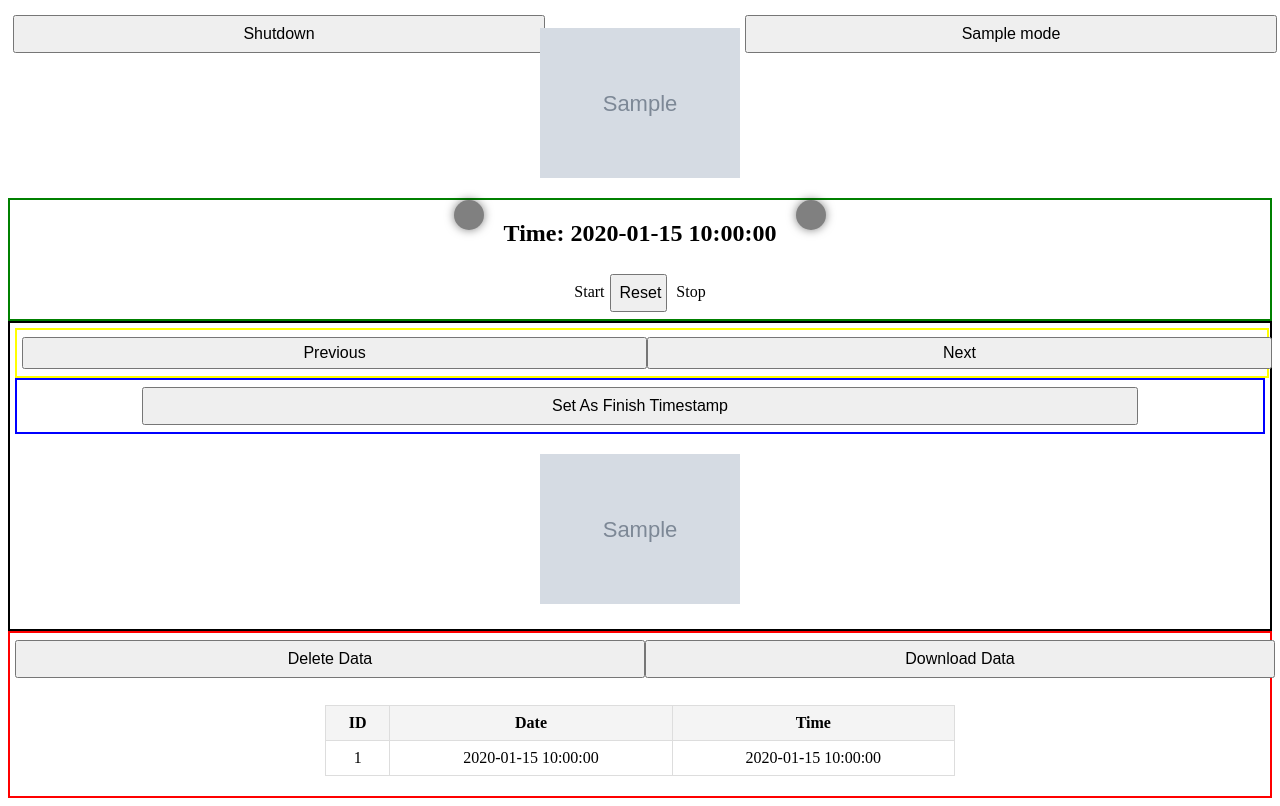
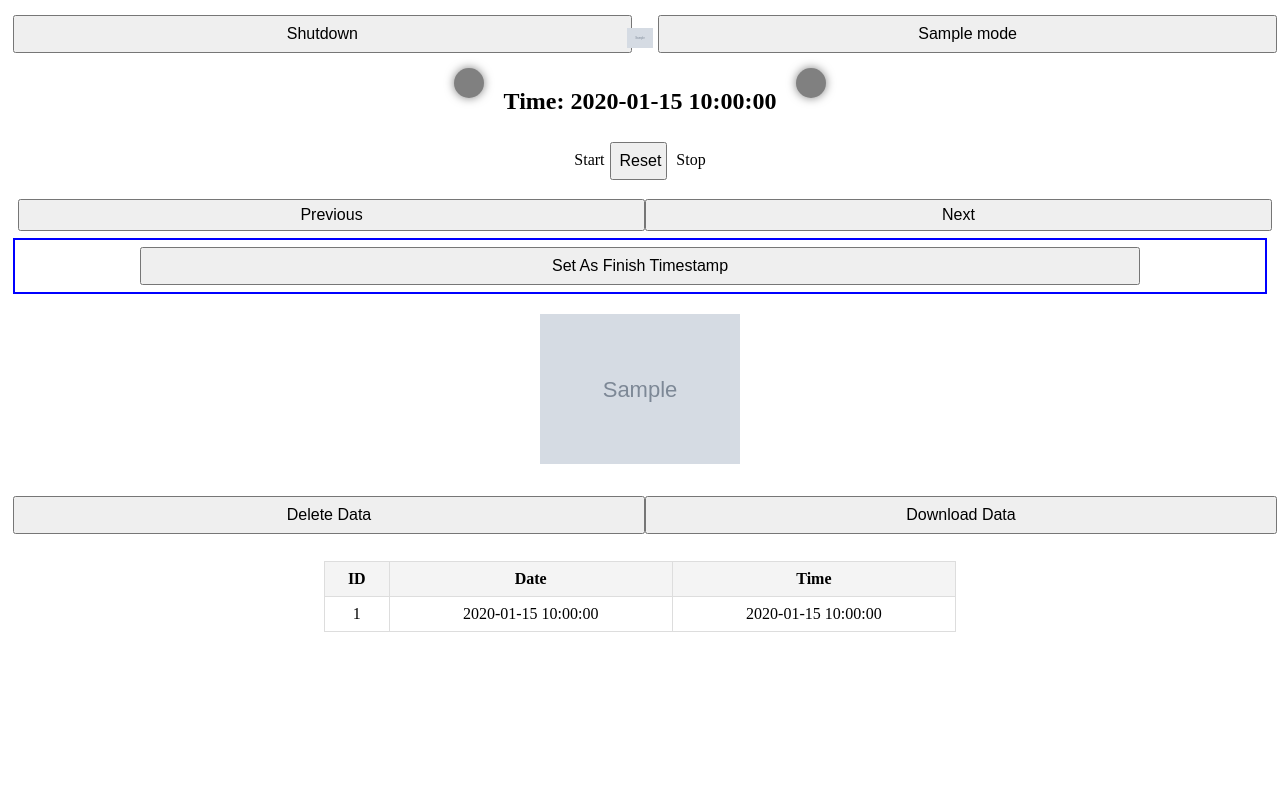
Before and after one commit to TheLemooon/SARA, a Python web app: template Raspberry/templates/WebServer.html in a window 1280 px wide. After the commit the page ends 632 px from the top, so only its background shows below. Run offline with Jinja, Linux system fonts and the light colour scheme; the template is opened without the code that fills it: most values are stand-ins (such as "Sample title", 1, 10 or a date in 2020); grey boxes marked "Sample" are stand-in pictures.

Commit message:
fix: adjusment graphics

```diff
--- a/Raspberry/templates/WebServer.html
+++ b/Raspberry/templates/WebServer.html
@@ -8,8 +8,14 @@
     	.systemSettings {display: flex;}
         .systemSettings form{align: center;display: inline-block;}
     	.systemSettings button{width: 100%;}
+        .systemSettings img {
+            max-width: 100px; /* Set a maximum width */
+            max-height: 20px; /* Set a maximum height */
+            width: auto; /* Ensure the aspect ratio is maintained */
+            height: auto; /* Ensure the aspect ratio is maintained */
+        }
 
-    	.currentRun {border : 2px solid green;  display: flex;
+    	.currentRun {display: flex;
             flex-direction: column;
             align-items: center;
             justify-content: center;
@@ -40,8 +46,8 @@
             box-shadow: 0 0 2px red; /* Glow effect */
         }
 
-        .adjustRun{border : 2px solid black; padding : 5px}
-        .changeImageGroup {border: 2px solid yellow; display: flex;justify-content: space-between;padding: 0px;width: 100%;}
+        .adjustRun{padding : 5px}
+        .changeImageGroup {display: flex;justify-content: space-between;padding: 0px;width: 100%;}
         .changeImageGroup form {align: center; display: inline-block;flex-grow: 1;}
         .changeImageGroup button {
     		width: 100%; /* Ensure buttons fill their forms */
@@ -50,7 +56,7 @@
 			}
         .adjustTimestamp {display: flex;flex-direction: column;align-items: center;margin-top: 0;border: 2px solid blue}
 
-        .allRuns {border : 2px solid red}
+        .allRuns
         table {width: 50%;margin: 20px auto;border-collapse: collapse;}
         th, td {border: 1px solid #ddd;padding: 8px;text-align: center;}
         th {background-color: #f4f4f4;}
```
